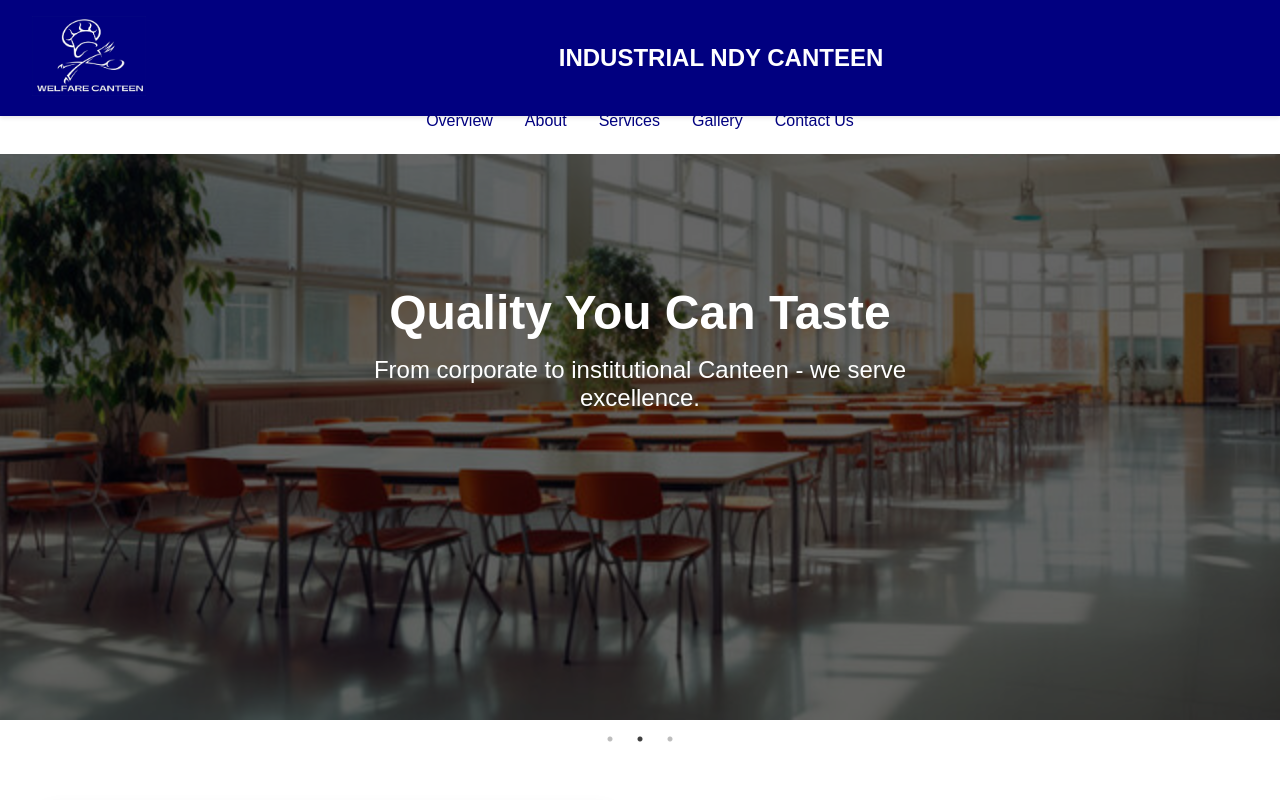
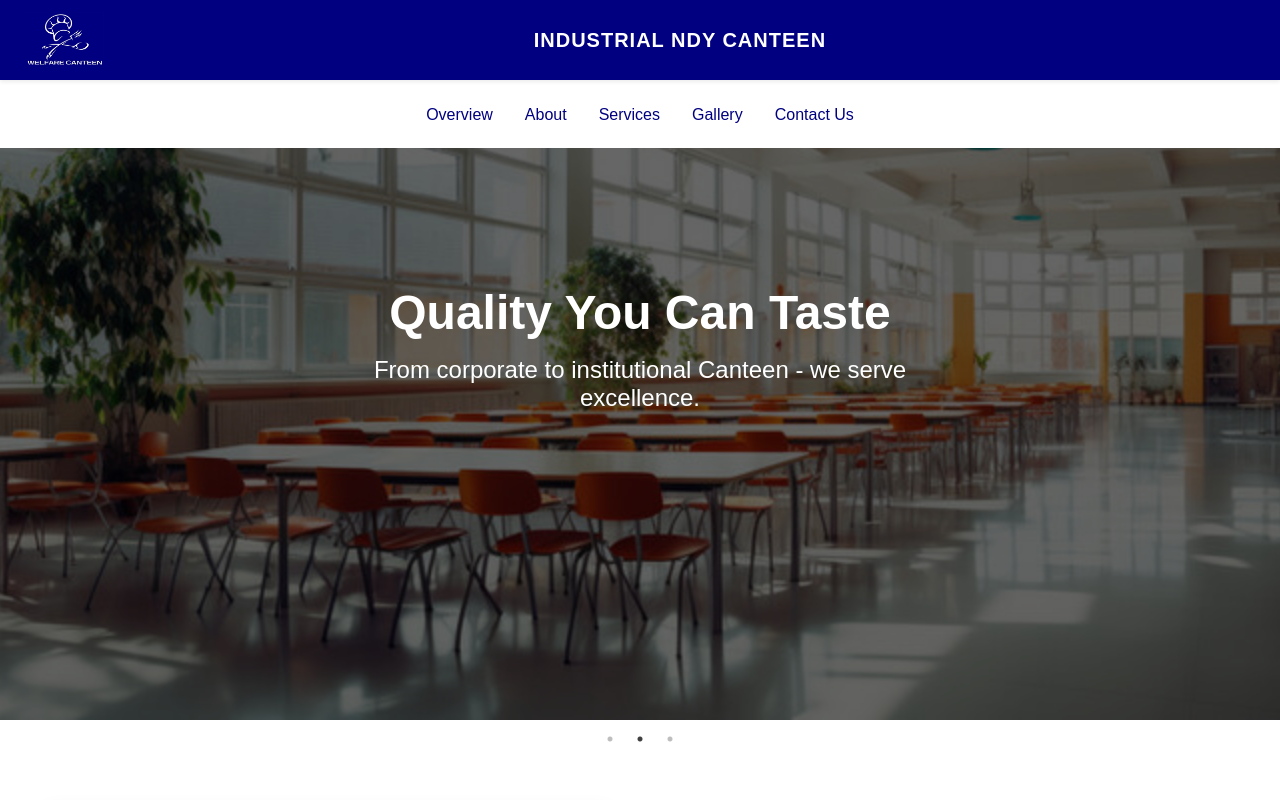
Before and after one commit to harikrishna34/Naval_Doc_Web, a React (Vite) app in the folder naval-doc-web/: page / in a window 1280 px wide. Shown: the top 800 px of the page. Built offline with nearby package versions, Linux system fonts and the light colour scheme; grey boxes are pictures that could not be loaded.

Commit message:
changes updated

```diff
--- a/naval-doc-web/src/homepage/components/Header.tsx
+++ b/naval-doc-web/src/homepage/components/Header.tsx
@@ -1,76 +1,70 @@
 import styled from "styled-components";
-import { Link,  useLocation } from "react-router-dom"; // Added useLocation
+import { Link, useLocation } from "react-router-dom";
 import logo from "/public/Naval.jpg";
 
 const HeaderWrapper = styled.header`
   display: flex;
   align-items: center;
-  padding: 1rem 2rem;
+  justify-content: space-between;
+  padding: 0.75rem 1.5rem;
   background-color: #010080;
-  box-shadow: 0 2px 4px rgba(0, 0, 0, 0.1);
+  box-shadow: 0 2px 4px rgba(0, 0, 0, 0.08);
   position: fixed;
   top: 0;
   width: 100%;
   z-index: 300;
+
+  @media (max-width: 600px) {
+    flex-direction: column;
+    padding: 0.5rem 0.5rem;
+  }
 `;
 
 const LogoImage = styled.img`
-  text-align: center;
-  height: 80px;
+  height: 56px;
   width: auto;
   cursor: pointer;
+
+  @media (max-width: 600px) {
+    height: 40px;
+    margin-bottom: 0.3rem;
+  }
 `;
 
 const CenterTitle = styled.h1`
   color: white;
-  font-size: 1.5rem;
+  font-size: 1.25rem;
   margin: 0;
-  flex-grow: 1;
+  flex: 1;
   text-align: center;
-  margin-left: 3rem;
+  font-weight: 600;
+  letter-spacing: 1px;
+
+  @media (max-width: 600px) {
+    font-size: 1rem;
+    margin-left: 0;
+    margin-bottom: 0.3rem;
+  }
 `;
 
-// const EnquireButton = styled.button`
-//   background-color: white;
-//   color: #010080;
-//   padding: 0.5rem 1rem;
-//   border: none;
-//   border-radius: 6px;
-//   cursor: pointer;
-//   margin-left: auto;
-//   &:hover {
-//     transition: background-color 0.3s, color 0.3s;
-//   }
-// `;
-
 export default function Header() {
-  // const navigate = useNavigate();
-  const location = useLocation(); // Get current location
-
-  // const handleLoginPage = () => {
-  //   navigate("/login");
-  // };
+  const location = useLocation();
 
   const handleLogoClick = () => {
     if (location.pathname === "/") {
-      // If already on home page, scroll to top
       window.scrollTo({
         top: 0,
         behavior: "smooth"
       });
     }
-    // Otherwise, the Link component will handle navigation
   };
 
   return (
     <HeaderWrapper>
-      <Link to="/" onClick={handleLogoClick}>
+      <Link to="/" onClick={handleLogoClick} style={{ display: "flex", alignItems: "center" }}>
         <LogoImage src={logo} alt="Naval Logo" />
       </Link>
       <CenterTitle>INDUSTRIAL NDY CANTEEN</CenterTitle>
-      {/* <EnquireButton onClick={handleLoginPage}>
-        <b>Login Now</b>
-      </EnquireButton> */}
     </HeaderWrapper>
   );
 }
--- a/naval-doc-web/src/homepage/components/Navbar.tsx
+++ b/naval-doc-web/src/homepage/components/Navbar.tsx
@@ -12,7 +12,7 @@ const BottomNav = styled.nav`
   z-index: 200;
 
   a {
-    padding-top: 0.5rem;
+    padding-top: 0.1rem;
     margin: 0 1rem;
     color: #010080;
     font-size: 1rem;
```
